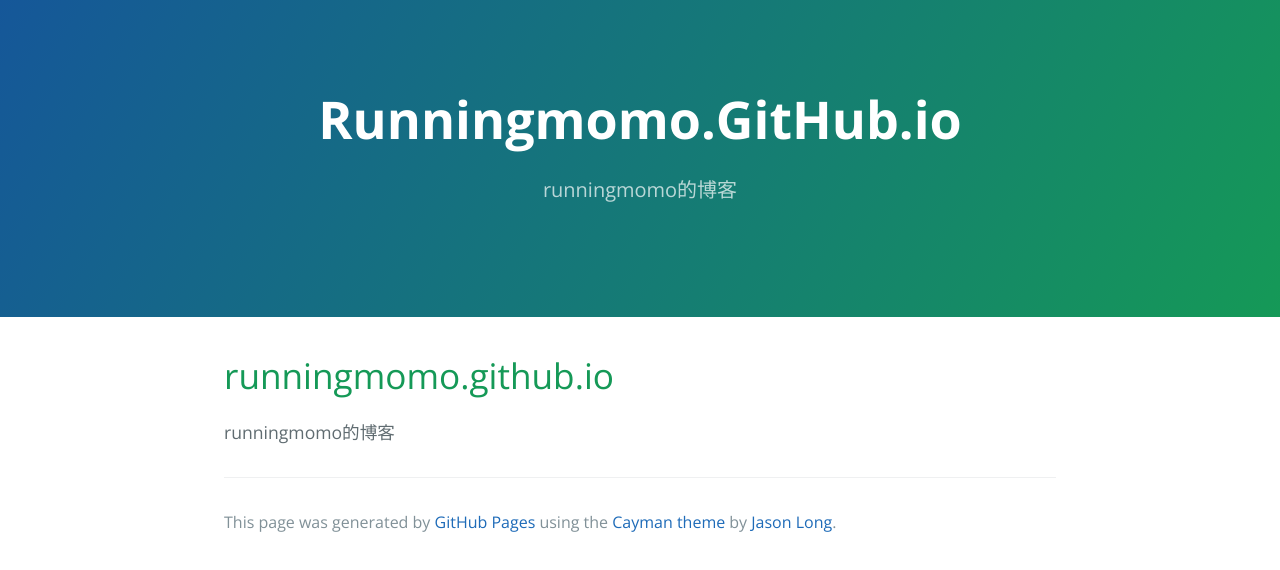
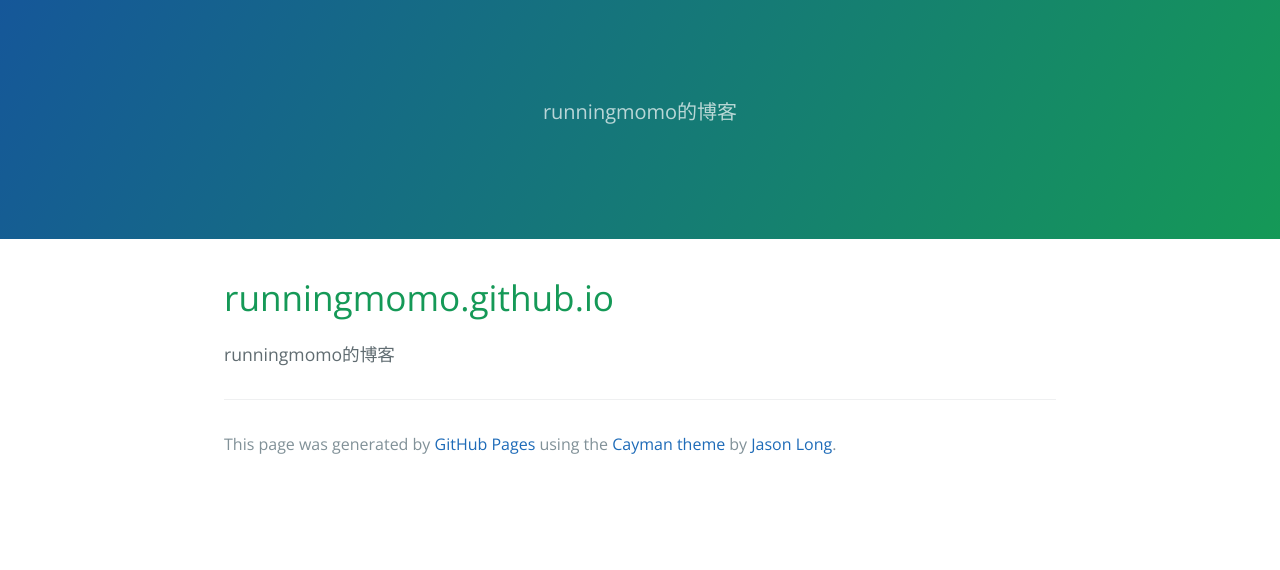
Before and after one commit to runningmomo/runningmomo.github.io, a plain HTML site: page index.html in a window 1280 px wide. Drawn offline with nearby package versions, Linux system fonts and the light colour scheme.

Commit message:
Update index.html

```diff
--- a/index.html
+++ b/index.html
@@ -11,7 +11,6 @@
   </head>
   <body>
     <section class="page-header">
-      <h1 class="project-name">Runningmomo.GitHub.io</h1>
       <h2 class="project-tagline">runningmomo的博客</h2>
     </section>
 
```
